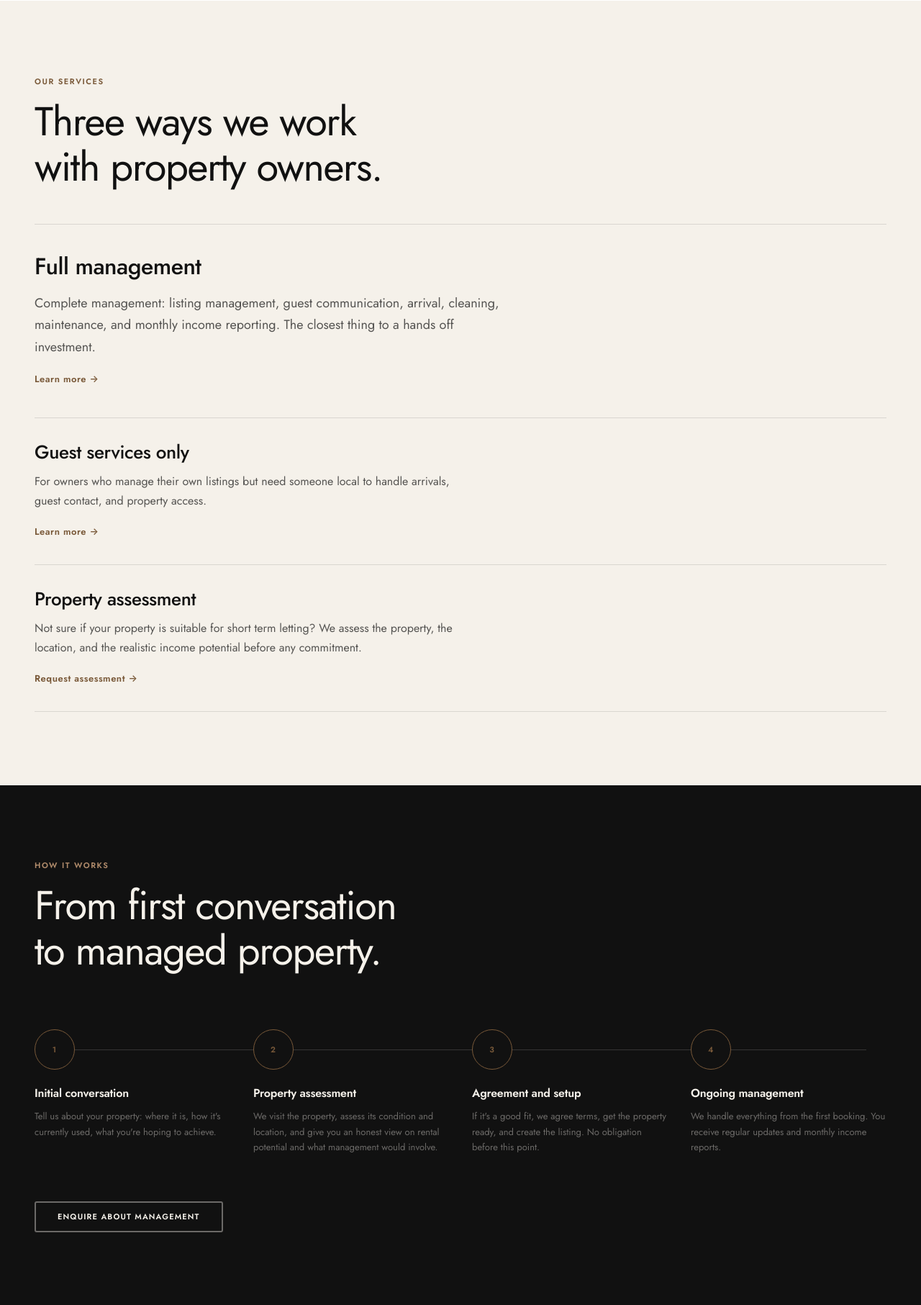
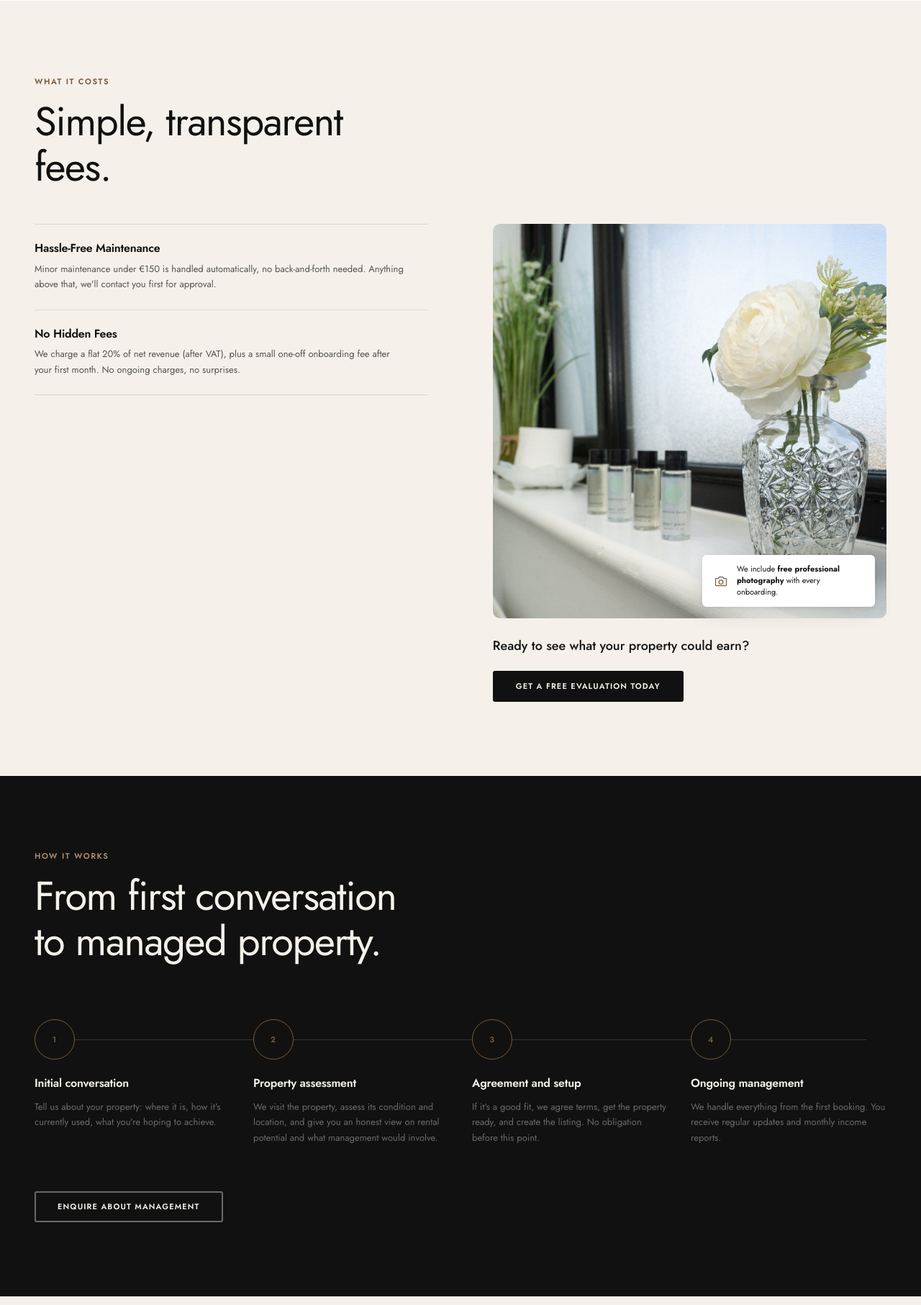
Before and after one commit to dnpebusiness-lab/lumusagency, a web app: file client-projects/city-hostings/website-v2/index.html in a window 1280 px wide. Shown: the part 2216-4029 px from the top of the page at 72% size. Run offline with its HTML, style and script files only (its server is not run), Linux system fonts and the light colour scheme.

Commit message:
City Hosting homepage: client revision round
- Remove "Three ways we work with property owners" section
- Add new "Simple, transparent fees" section (Hassle-Free Maintenance,
  No Hidden Fees) with a photo + free-photography badge CTA in the
  style the client referenced, using our existing copy and linking to
  the existing enquiry form
- Add Dublin to service coverage (schema.org areaServed, the "We know
  Galway..." section, and about.html)
- Simplify FAQ heading to "Frequently Asked Questions."
- Add a new FAQ answering minimum commitment (4-6 month trial)

Co-Authored-By: Claude Sonnet 5 <noreply@anthropic.com>
Claude-Session: https://claude.ai/code/session_01Rg6R3LxFBTwZe9aSNT86Wo

```diff
--- a/client-projects/city-hostings/website-v2/about.html
+++ b/client-projects/city-hostings/website-v2/about.html
@@ -111,8 +111,8 @@
 
         <div class="about-grid__block reveal">
           <h2>Where we work</h2>
-          <p>We manage properties in Galway City, County Galway, and the wider West of Ireland, areas we know well. That local knowledge matters. We understand the seasonal patterns, the neighbourhoods, what guests are looking for when they visit Galway, and who to call when something needs fixing fast.</p>
-          <p>We consider additional western locations on a case-by-case basis, depending on property type and our capacity to manage it properly.</p>
+          <p>We manage properties in Galway City, County Galway, and the wider West of Ireland, areas we know well. That local knowledge matters. We understand the seasonal patterns, the neighbourhoods, what guests are looking for when they visit Galway, and who to call when something needs fixing fast. We also manage properties for owners in Dublin.</p>
+          <p>We consider additional locations on a case-by-case basis, depending on property type and our capacity to manage it properly.</p>
         </div>
 
         <div class="about-grid__block reveal reveal-d1">
--- a/client-projects/city-hostings/website-v2/css/styles.css
+++ b/client-projects/city-hostings/website-v2/css/styles.css
@@ -1666,6 +1666,45 @@ h4 { font-size: var(--t-md);      font-weight: 600; }
   font-size: var(--t-sm); color: var(--ink-70); line-height: 1.65;
 }
 
+/* ─── Fees & maintenance section ────────────────────────────── */
+.fees__header { margin-bottom: var(--sp-12); }
+.fees__layout {
+  display: grid;
+  grid-template-columns: 1fr 1fr;
+  gap: clamp(3rem, 7vw, 6rem);
+  align-items: start;
+}
+.fees__list { display: flex; flex-direction: column; }
+.fees__cta-media {
+  position: relative;
+  margin-bottom: var(--sp-6);
+}
+.fees__badge {
+  position: absolute;
+  right: var(--sp-4);
+  bottom: var(--sp-4);
+  display: flex;
+  align-items: center;
+  gap: var(--sp-3);
+  max-width: 15rem;
+  background: var(--white);
+  color: var(--ink);
+  padding: var(--sp-3) var(--sp-4);
+  border-radius: var(--r-md);
+  box-shadow: var(--sh-hover);
+}
+.fees__badge svg { flex-shrink: 0; color: var(--warm); }
+.fees__badge span {
+  font-size: var(--t-xs);
+  line-height: 1.45;
+}
+.fees__cta-heading {
+  font-size: var(--t-md);
+  font-weight: 500;
+  color: var(--ink);
+  margin-bottom: var(--sp-5);
+}
+
 /* ─── Local section ─────────────────────────────────────────── */
 .local__inner {
   display: grid;
@@ -2301,6 +2340,7 @@ h4 { font-size: var(--t-md);      font-weight: 600; }
 @media (max-width: 960px) {
   .audience__grid { grid-template-columns: 1fr; }
   .book-direct__inner { grid-template-columns: 1fr; }
+  .fees__layout { grid-template-columns: 1fr; }
   .local__inner { grid-template-columns: 1fr; }
   .enquiry__inner { grid-template-columns: 1fr; }
   .enquiry__layout { grid-template-columns: 1fr; }
--- a/client-projects/city-hostings/website-v2/index.html
+++ b/client-projects/city-hostings/website-v2/index.html
@@ -39,7 +39,7 @@
       "postalCode": "H91 AR24",
       "addressCountry": "IE"
     },
-    "areaServed": ["Galway City", "County Galway", "Connemara", "West of Ireland"],
+    "areaServed": ["Galway City", "County Galway", "Connemara", "West of Ireland", "Dublin"],
     "priceRange": "$$"
   }
   </script>
@@ -210,35 +210,37 @@
       </div>
     </section>
 
-    <!-- D: Services overview -->
-    <section class="services section-pad" aria-labelledby="services-heading">
+    <!-- D: Fees & maintenance -->
+    <section class="fees section-pad" aria-labelledby="fees-heading">
       <div class="wrap">
-        <div class="services__header reveal">
-          <p class="eyebrow">Our services</p>
-          <h2 id="services-heading" class="section-heading">Three ways we work<br>with property owners.</h2>
+        <div class="fees__header reveal">
+          <p class="eyebrow">What it costs</p>
+          <h2 id="fees-heading" class="section-heading">Simple, transparent<br>fees.</h2>
         </div>
-        <div class="services__list">
-          <article class="services__item services__item--lead reveal">
-            <div class="services__content">
-              <h3>Full management</h3>
-              <p>Complete management: listing management, guest communication, arrival, cleaning, maintenance, and monthly income reporting. The closest thing to a hands off investment.</p>
-              <a href="services.html#full-management" class="services__link">Learn more →</a>
+        <div class="fees__layout">
+          <div class="fees__list reveal reveal-d1">
+            <div class="bd-benefit">
+              <h3>Hassle-Free Maintenance</h3>
+              <p>Minor maintenance under &euro;150 is handled automatically, no back-and-forth needed. Anything above that, we'll contact you first for approval.</p>
             </div>
-          </article>
-          <article class="services__item reveal reveal-d1">
-            <div class="services__content">
-              <h3>Guest services only</h3>
-              <p>For owners who manage their own listings but need someone local to handle arrivals, guest contact, and property access.</p>
-              <a href="services.html#guest-services" class="services__link">Learn more →</a>
+            <div class="bd-benefit">
+              <h3>No Hidden Fees</h3>
+              <p>We charge a flat 20% of net revenue (after VAT), plus a small one-off onboarding fee after your first month. No ongoing charges, no surprises.</p>
             </div>
-          </article>
-          <article class="services__item reveal reveal-d2">
-            <div class="services__content">
-              <h3>Property assessment</h3>
-              <p>Not sure if your property is suitable for short term letting? We assess the property, the location, and the realistic income potential before any commitment.</p>
-              <a href="property-management.html#assessment" class="services__link">Request assessment →</a>
+          </div>
+          <div class="fees__cta reveal reveal-d2">
+            <div class="fees__cta-media">
+              <div class="photo-slot photo-slot--sq">
+                <img src="images/city-hosting-windowsill.jpg" alt="Interior detail in a City Hosting managed property" loading="lazy" width="800" height="800">
+              </div>
+              <div class="fees__badge">
+                <svg width="20" height="20" viewBox="0 0 24 24" fill="none" aria-hidden="true"><path d="M4 8h3l2-2.5h6L17 8h3a1 1 0 0 1 1 1v10a1 1 0 0 1-1 1H4a1 1 0 0 1-1-1V9a1 1 0 0 1 1-1Z" stroke="currentColor" stroke-width="1.4" stroke-linejoin="round"/><circle cx="12" cy="14" r="3.4" stroke="currentColor" stroke-width="1.4"/></svg>
+                <span>We include <strong>free professional photography</strong> with every onboarding.</span>
+              </div>
             </div>
-          </article>
+            <p class="fees__cta-heading">Ready to see what your property could earn?</p>
+            <a href="property-management.html#enquiry" class="btn btn--dark">Get a free evaluation today</a>
+          </div>
         </div>
       </div>
     </section>
@@ -387,14 +389,15 @@
         <div class="local__text reveal reveal-d1">
           <p class="eyebrow">Where we work</p>
           <h2 id="local-heading" class="section-heading">We know Galway and<br>the West of Ireland.</h2>
-          <p class="local__body">City Hosting operates exclusively in Galway and the West of Ireland. We know the neighbourhoods, the seasonality, the quirks. That local knowledge is what makes the difference for both owners and guests.</p>
+          <p class="local__body">City Hosting is rooted in Galway and the West of Ireland. We know the neighbourhoods, the seasonality, the quirks. That local knowledge is what makes the difference for both owners and guests, and we now bring the same management standard to owners in Dublin.</p>
           <ul class="local__areas" role="list" aria-label="Areas we cover">
             <li>Galway City</li>
             <li>County Galway</li>
             <li>Connemara</li>
             <li>The West of Ireland</li>
+            <li>Dublin</li>
           </ul>
-          <p class="local__note">Additional western locations considered on assessment.</p>
+          <p class="local__note">Additional locations considered on assessment.</p>
           <a href="about.html" class="btn btn--outline-warm">About City Hosting</a>
         </div>
       </div>
@@ -405,7 +408,7 @@
       <div class="wrap faq__inner">
         <div class="faq__header reveal">
           <p class="eyebrow">Common questions</p>
-          <h2 id="faq-heading" class="section-heading">What owners usually<br>ask us first.</h2>
+          <h2 id="faq-heading" class="section-heading">Frequently Asked<br>Questions.</h2>
         </div>
         <div class="accordion faq__accordion" role="list">
           <div class="accordion-item" role="listitem">
@@ -461,6 +464,20 @@
             </h3>
             <div class="accordion-panel" id="faq-4" role="region">
               <p>Send us a message or call us directly. Tell us where your property is and what you're currently doing with it. That's enough for an initial conversation. We'll arrange a time to visit if there's a good fit.</p>
+            </div>
+          </div>
+
+          <div class="accordion-item" role="listitem">
+            <h3>
+              <button class="accordion-trigger" aria-expanded="false" aria-controls="faq-5">
+                Is there a minimum commitment?
+                <svg class="accordion-icon" width="20" height="20" viewBox="0 0 20 20" fill="none" aria-hidden="true">
+                  <path d="M5 8l5 5 5-5" stroke="currentColor" stroke-width="1.5" stroke-linecap="round" stroke-linejoin="round"/>
+                </svg>
+              </button>
+            </h3>
+            <div class="accordion-panel" id="faq-5" role="region">
+              <p>No. You can trial working with us for 4–6 months, and if you're happy with how it's going, we continue from there.</p>
             </div>
           </div>
         </div>
```
